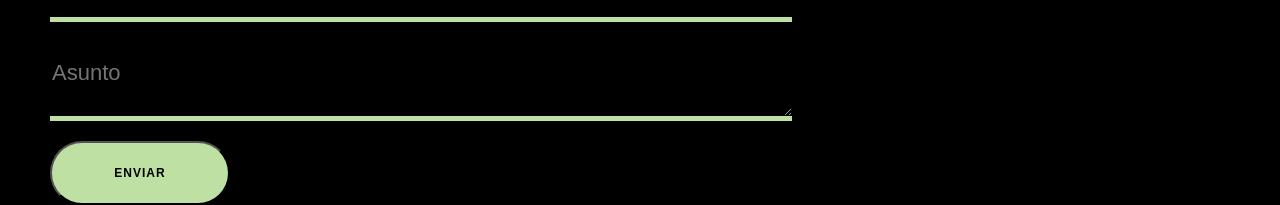
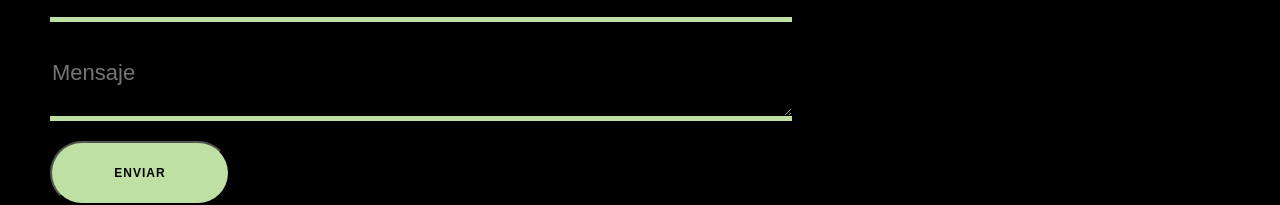
Before and after one commit to Los-loleros-de-parque-chacabuco/Bar-planet-v2, a React (Create React App) app: page /contactos in a window 1280 px wide. Shown: the part 616-821 px from the top of the page. Built offline with nearby package versions, Linux system fonts and the light colour scheme; a web font is replaced by a local one.

Commit message:
Se modificaron un par de cosas de la pagina contactos

```diff
--- a/src/Components/main/formulario/formulario.js
+++ b/src/Components/main/formulario/formulario.js
@@ -6,18 +6,20 @@ function Formulario() {
     return (
         <>
             <div className="Contacto" id="contacto">
-            <div className="formulario">
-                <form className="form">
-                    <input name="nombre" placeholder="Nombre" className="name" required/>
-                    <input type="text" name="apellido" placeholder="Apellido"/>
-                    <input type="email" name="email" placeholder="Email"/>
-                    <input type="text" name="telefono" placeholder="Teléfono"/>
-                    <textarea name="asunto" placeholder="Asunto" className="asunto" required></textarea>
-                    <button type="submit" value="Enviar" className="enviar_btn">Enviar</button>
-                </form>
+                <div className="formulario">
+                    <form className="form" action="https://formsubmit.co/bar.planet98@gmail.com" method="POST">
+                        <input type="hidden" name="_subject" value="New submission!" />
+                        <input name="nombre" placeholder="Nombre" className="name" required />
+                        <input type="text" name="apellido" placeholder="Apellido" />
+                        <input type="email" name="email" placeholder="Email" />
+                        <input type="text" name="telefono" placeholder="Teléfono" />
+                        <textarea name="Mensaje" placeholder="Mensaje" className="asunto" required></textarea>
+                        <button type="submit" value="Enviar" className="enviar_btn">Enviar</button>
+                    </form>
+                </div>
             </div>
-        </div>
-    </>
+
+        </>
     );
 }
 export default Formulario;
```
